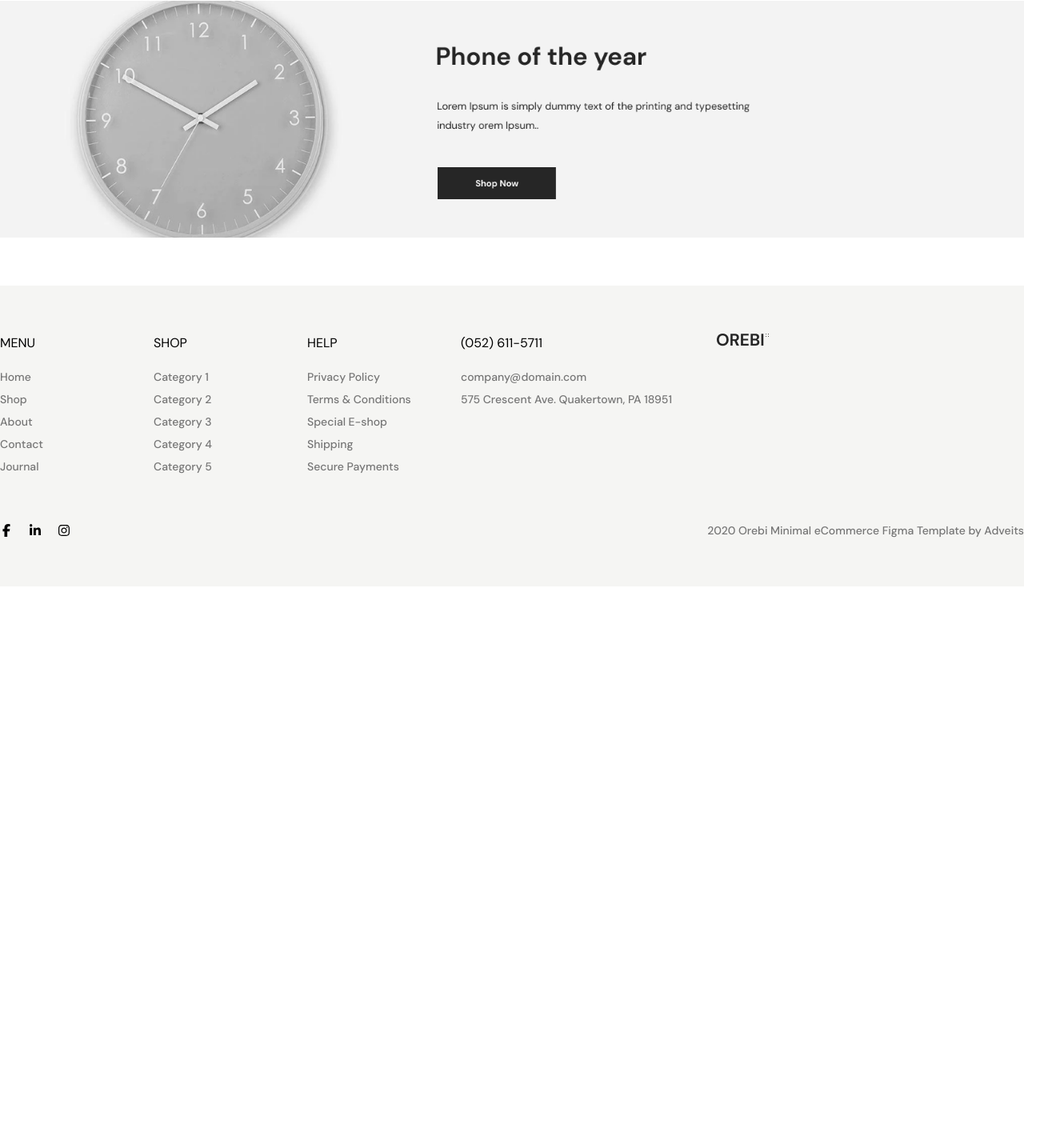
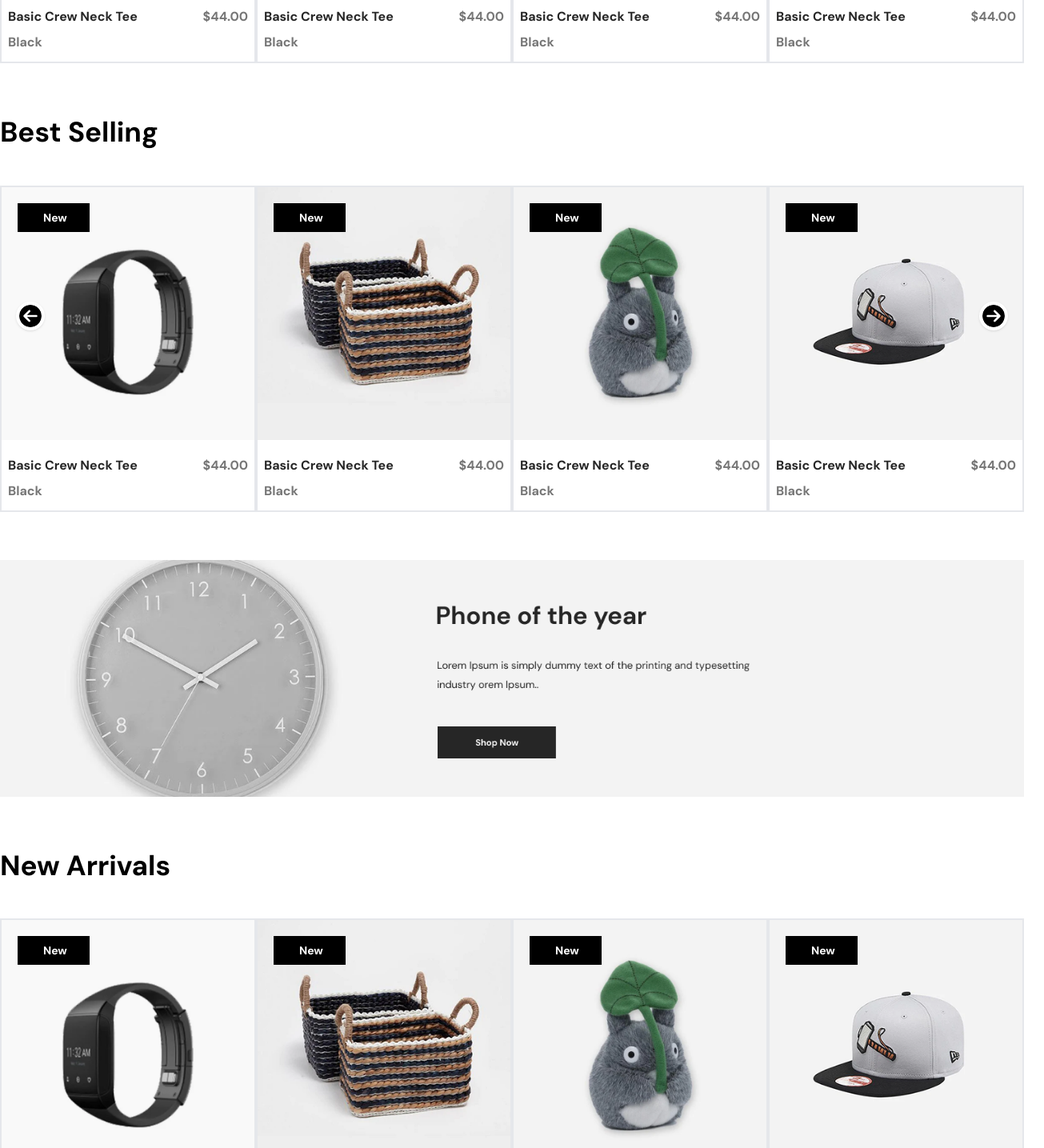
Before and after one commit to twahidulislamdev/oribi, a React (Vite) app: page / in a window 1280 px wide. Shown: the part 1960-3395 px from the top of the page at 80% size, 1305 px wide, since content can reach past the window. Before the commit the page ends 2693 px from the top, so only its background shows below. Built offline with nearby package versions, Linux system fonts and the light colour scheme.

Commit message:
add slick slide

```diff
--- a/src/components/NextArrow.jsx
+++ b/src/components/NextArrow.jsx
@@ -1,10 +1,12 @@
 import { FaCircleArrowRight } from "react-icons/fa6";
 
-const NextArrow = (props) => {
-  const { className, onClick } = props;
+const NextArrow = ({ onClick }) => {
   return (
-    <div className={className} onClick={onClick}>
-      <FaCircleArrowRight className=" text-4xl text-black absolute bottom-12 right-20  cursor-pointer hover:text-gray-700 transition " />
+    <div
+      className={`absolute top-[40%] right-[20px] z-10 transform -translate-y-1/2 cursor-pointer`}
+      onClick={onClick}
+    >
+      <FaCircleArrowRight className="text-4xl text-black bg-white rounded-full p-1 shadow" />
     </div>
   );
 };
--- a/src/components/PrevArrow.jsx
+++ b/src/components/PrevArrow.jsx
@@ -1,10 +1,12 @@
 import { FaCircleArrowLeft } from "react-icons/fa6";
 
-const PrevArrow = (props) => {
-  const { className, onClick } = props;
+const PrevArrow = ({onClick }) => {
   return (
-    <div className={className} onClick={onClick}>
-      <FaCircleArrowLeft className="text-4xl text-black absolute bottom-12  z-30 cursor-pointer hover:text-gray-700 transition " />
+    <div
+      className={`absolute top-[40%] left-[20px] z-10 transform -translate-y-1/2 cursor-pointer `}
+      onClick={onClick}
+    >
+      <FaCircleArrowLeft className="text-4xl text-black bg-white rounded-full p-1 shadow" />
     </div>
   );
 };
--- a/src/components/Product.jsx
+++ b/src/components/Product.jsx
@@ -1,11 +1,13 @@
 import Badge from "./Badge";
 import Flex from "./Flex";
 import { FaHeart } from "react-icons/fa";
+import { FaCodeCompare } from "react-icons/fa6";
+import { FaShoppingCart } from "react-icons/fa";
 
 const Product = ({ imgSrc, imgAlt, text, title, price, productColor }) => {
   return (
     <>
-      <div className="w-[23%] relative group border-2 border-gray-200">
+      <div className="relative group border-2 border-gray-200">
         <img src={imgSrc} alt={imgAlt} />
         <Badge className={"absolute top-5 left-5"} badgeText={text} />
         <div className="bg-white p-7.5 space-y-3 absolute bottom-22 left-0 w-full opacity-0 translate-y-4 group-hover:opacity-100 group-hover:translate-y-0 transition-all duration-300 ease-in-out">
@@ -15,9 +17,11 @@ const Product = ({ imgSrc, imgAlt, text, title, price, productColor }) => {
           </Flex>
           <Flex className={"justify-end gap-x-2"}>
             <p className="text-sm">Compare</p>
+            <FaCodeCompare />
           </Flex>
           <Flex className={"justify-end gap-x-2"}>
             <p className="text-sm">Add to Cart</p>
+            <FaShoppingCart />
           </Flex>
         </div>
         <div className="pb-3 px-2 mt-5 ">
--- a/src/components/layout/BestSelling.jsx
+++ b/src/components/layout/BestSelling.jsx
@@ -1,91 +1,98 @@
+import React from "react";
 import Container from "../Container";
 import Flex from "../Flex";
-import Image from '../Image';
-import AriveFive from '../../assets/ariveFive.png';
-import AriveSix from '../../assets/ariveSix.png'
-import AriveSeven from '../../assets/ariveSeven.png';
-import AriveEight from '../../assets/ariveEight.png';
-import AriveTwelve from '../../assets/ariveTwelve.png';
-import Badge from "../Badge";
-import Heading from '../Heading';
 import Product from "../Product";
+import AriveOne from "../../assets/ariveOne.png";
+import AriveTwo from "../../assets/ariveTwo.png";
+import AriveThree from "../../assets/ariveThree.png";
+import AriveFour from "../../assets/ariveFour.png";
+import AriveNine from "../../assets/ariveNine.png";
 import "slick-carousel/slick/slick.css";
 import "slick-carousel/slick/slick-theme.css";
 import Slider from "react-slick";
+import NextArrow from "../NextArrow";
+import PrevArrow from "../PrevArrow";
 
 const BestSelling = () => {
-   var settings = {
-    dots: true,
+  var settings = {
+    dots: false,
     infinite: true,
-    speed: 200,
     slidesToShow: 4,
     slidesToScroll: 1,
     autoplay: true,
-    autoplaySpeed: 2000,
-    arrows: false,
-    nextArrow: 'ttttttt',
-    prevArrow: 'ttettet',
+    speed: 1000,
+    autoplaySpeed: 3500,
+    nextArrow: <NextArrow />,
+    prevArrow: <PrevArrow />,
   };
   return (
     <>
-      <div className=" mt-15">
+      <div className="mt-15">
         <Container>
-          <Heading
-            className={"text-[35px] font-bold"}
-            txt={"New Arives"}
-            as={"h3"}
-          />
-            <Slider className="mt-10" {...settings}>
+          <div className="pb-10 text-[35px] font-bold">Best Selling</div>
+          <div className="relative ">
+            <Slider className="" {...settings}>
               <div className="">
                 <Product
                   className={""}
-                  imgSrc={AriveTwelve}
+                  imgSrc={AriveOne}
+                  imgAlt={"Arive One"}
+                  text={"New"}
                   title={"Basic Crew Neck Tee"}
-                  h5Txt={"$44.00"}
-                  h6Txt={"Black"}
-                />
-              </div>
-              <div className="">
-                <Product
-                  className={""}
-                  imgSrc={AriveFive}
-                  title={"Basic Crew Neck Tee"}
-                  h5Txt={"$44.00"}
-                  h6Txt={"Black"}
+                  price={"$44.00"}
+                  productColor={"Black"}
                 />
               </div>
               <div>
                 <Product
                   className={""}
-                  imgSrc={AriveSix}
+                  imgSrc={AriveTwo}
+                  imgAlt={"Arive One"}
+                  text={"New"}
                   title={"Basic Crew Neck Tee"}
-                  h5Txt={"$44.00"}
-                  h6Txt={"Black"}
+                  price={"$44.00"}
+                  productColor={"Black"}
                 />
               </div>
               <div>
                 <Product
                   className={""}
-                  imgSrc={AriveSeven}
+                  imgSrc={AriveThree}
+                  imgAlt={"Arive One"}
+                  text={"New"}
                   title={"Basic Crew Neck Tee"}
-                  h5Txt={"$44.00"}
-                  h6Txt={"Black"}
+                  price={"$44.00"}
+                  productColor={"Black"}
                 />
               </div>
-              <div className="">
+              <div>
                 <Product
                   className={""}
-                  imgSrc={AriveEight}
+                  imgSrc={AriveFour}
+                  imgAlt={"Arive One"}
+                  text={"New"}
                   title={"Basic Crew Neck Tee"}
-                  h5Txt={"$44.00"}
-                  h6Txt={"Black"}
+                  price={"$44.00"}
+                  productColor={"Black"}
+                />
+              </div>
+              <div>
+                <Product
+                  className={""}
+                  imgSrc={AriveNine}
+                  imgAlt={"Arive One"}
+                  text={"New"}
+                  title={"Basic Crew Neck Tee"}
+                  price={"$44.00"}
+                  productColor={"Black"}
                 />
               </div>
             </Slider>
+          </div>
         </Container>
       </div>
     </>
-  )
-}
+  );
+};
 
-export default BestSelling
+export default BestSelling;
--- a/src/components/layout/NewArrvial.jsx
+++ b/src/components/layout/NewArrvial.jsx
@@ -3,15 +3,36 @@ import Container from "../Container";
 import Flex from "../Flex";
 import Product from "../Product";
 import AriveOne from "../../assets/ariveOne.png";
+import AriveTwo from "../../assets/ariveTwo.png";
+import AriveThree from "../../assets/ariveThree.png";
+import AriveFour from "../../assets/ariveFour.png";
+import AriveNine from "../../assets/ariveNine.png";
+import "slick-carousel/slick/slick.css";
+import "slick-carousel/slick/slick-theme.css";
+import Slider from "react-slick";
+import NextArrow from "../NextArrow";
+import PrevArrow from "../PrevArrow";
 
 const NewArrvial = () => {
+  var settings = {
+    dots: false,
+    infinite: true,
+    slidesToShow: 4,
+    slidesToScroll: 1,
+    autoplay: true,
+    speed: 1000,
+    autoplaySpeed: 3500,
+    nextArrow: <NextArrow />,
+    prevArrow: <PrevArrow />,
+  };
   return (
     <>
-      <div className="mt-10">
+      <div className="mt-15">
         <Container>
-          <div className=""></div>
+          <div className="pb-10 text-[35px] font-bold">New Arrivals</div>
+          <div className="relative ">
+            <Slider className="" {...settings}>
               <div className="">
-            <Flex className={"justify-between"}>
                 <Product
                   className={""}
                   imgSrc={AriveOne}
@@ -21,34 +42,52 @@ const NewArrvial = () => {
                   price={"$44.00"}
                   productColor={"Black"}
                 />
+              </div>
+              <div>
                 <Product
                   className={""}
-                imgSrc={AriveOne}
+                  imgSrc={AriveTwo}
                   imgAlt={"Arive One"}
                   text={"New"}
                   title={"Basic Crew Neck Tee"}
                   price={"$44.00"}
                   productColor={"Black"}
                 />
+              </div>
+              <div>
                 <Product
                   className={""}
-                imgSrc={AriveOne}
+                  imgSrc={AriveThree}
                   imgAlt={"Arive One"}
                   text={"New"}
                   title={"Basic Crew Neck Tee"}
                   price={"$44.00"}
                   productColor={"Black"}
                 />
+              </div>
+              <div>
                 <Product
                   className={""}
-                imgSrc={AriveOne}
+                  imgSrc={AriveFour}
                   imgAlt={"Arive One"}
                   text={"New"}
                   title={"Basic Crew Neck Tee"}
                   price={"$44.00"}
                   productColor={"Black"}
                 />
-            </Flex>
+              </div>
+              <div>
+                <Product
+                  className={""}
+                  imgSrc={AriveNine}
+                  imgAlt={"Arive One"}
+                  text={"New"}
+                  title={"Basic Crew Neck Tee"}
+                  price={"$44.00"}
+                  productColor={"Black"}
+                />
+              </div>
+            </Slider>
           </div>
         </Container>
       </div>
--- a/src/components/layout/SpecialOffers.jsx
+++ b/src/components/layout/SpecialOffers.jsx
@@ -1,89 +1,92 @@
+import React from "react";
 import Container from "../Container";
 import Flex from "../Flex";
-import Image from "../Image";
+import Product from "../Product";
+import AriveOne from "../../assets/ariveOne.png";
+import AriveTwo from "../../assets/ariveTwo.png";
+import AriveThree from "../../assets/ariveThree.png";
+import AriveFour from "../../assets/ariveFour.png";
 import AriveNine from "../../assets/ariveNine.png";
-import AriveTen from "../../assets/ariveTen.png";
-import AriveEleven from "../../assets/ariveEleven.png";
-import AriveTwelve from "../../assets/ariveTwelve.png";
-import AriveOne from "../../assets/ariveOne.png";
-import Badge from "../Badge";
-import Heading from "../Heading";
-import Product from "../Product";
 import "slick-carousel/slick/slick.css";
 import "slick-carousel/slick/slick-theme.css";
 import Slider from "react-slick";
+import NextArrow from "../NextArrow";
 import PrevArrow from "../PrevArrow";
-import NextArrow from "../NextArrow";
 
 const SpecialOffers = () => {
  var settings = {
-    dots: false,
+    dots: true,
     infinite: true,
-    speed: 200,
     slidesToShow: 4,
     slidesToScroll: 1,
     autoplay: true,
-    autoplaySpeed: 2000,
-    arrows: true,
-    nextArrow: <NextArrow />,
-    prevArrow: <PrevArrow />,
+    speed: 1000,
+    autoplaySpeed: 3500,
   };
   return (
     <>
-      <div className=" mt-15">
+      <div className="mt-15">
         <Container>
-          <Heading
-            className={"text-[35px] font-bold"}
-            txt={"Special Offers"}
-            as={"h3"}
-          />
-          <Slider className="mt-10" {...settings}>
+          <div className="pb-10 text-[35px] font-bold">New Arrivals</div>
+          <div className="relative ">
+            <Slider className="" {...settings}>
               <div className="">
                 <Product
                   className={""}
-                imgSrc={AriveNine}
+                  imgSrc={AriveOne}
+                  imgAlt={"Arive One"}
+                  text={"New"}
                   title={"Basic Crew Neck Tee"}
-                h5Txt={"$44.00"}
-                h6Txt={"Black"}
+                  price={"$44.00"}
+                  productColor={"Black"}
                 />
               </div>
               <div>
                 <Product
                   className={""}
-                imgSrc={AriveTen}
+                  imgSrc={AriveTwo}
+                  imgAlt={"Arive One"}
+                  text={"New"}
                   title={"Basic Crew Neck Tee"}
-                h5Txt={"$44.00"}
-                h6Txt={"Black"}
+                  price={"$44.00"}
+                  productColor={"Black"}
                 />
               </div>
               <div>
                 <Product
                   className={""}
-                imgSrc={AriveEleven}
+                  imgSrc={AriveThree}
+                  imgAlt={"Arive One"}
+                  text={"New"}
                   title={"Basic Crew Neck Tee"}
-                h5Txt={"$44.00"}
-                h6Txt={"Black"}
+                  price={"$44.00"}
+                  productColor={"Black"}
                 />
               </div>
-            <div className="">
+              <div>
                 <Product
                   className={""}
-                imgSrc={AriveTwelve}
+                  imgSrc={AriveFour}
+                  imgAlt={"Arive One"}
+                  text={"New"}
                   title={"Basic Crew Neck Tee"}
-                h5Txt={"$44.00"}
-                h6Txt={"Black"}
+                  price={"$44.00"}
+                  productColor={"Black"}
                 />
               </div>
-            <div className="">
+              <div>
                 <Product
                   className={""}
-                imgSrc={AriveOne}
+                  imgSrc={AriveNine}
+                  imgAlt={"Arive One"}
+                  text={"New"}
                   title={"Basic Crew Neck Tee"}
-                h5Txt={"$44.00"}
-                h6Txt={"Black"}
+                  price={"$44.00"}
+                  productColor={"Black"}
                 />
               </div>
             </Slider>
+          </div>
         </Container>
       </div>
     </>
--- a/src/components/pages/Home.jsx
+++ b/src/components/pages/Home.jsx
@@ -13,7 +13,9 @@ const Home = () => {
       <BasicInfo />
       <Ad />
       <NewArrvial/>
+      <BestSelling/>
       <AnotherAd />
+      <SpecialOffers/>
     </>
   );
 };
```
Lines whose indentation alone changed are shown as unchanged.
